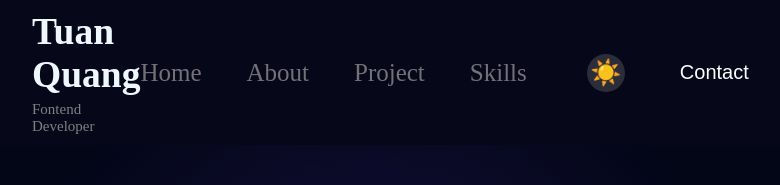
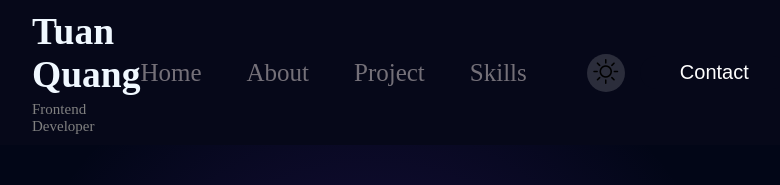
Before and after one commit to QuangTuan30009/Portfolio_Finall, a React (Vite) app: page / in a window 1280 px wide. Shown: the top 185 px of the page, without its empty margins (268-1048 px from the left). Built offline with nearby package versions, Linux system fonts and the light colour scheme.

Commit message:
Fix React className and typo in navbar component

```diff
--- a/src/Component/navbar/index.jsx
+++ b/src/Component/navbar/index.jsx
@@ -7,7 +7,7 @@ function Header() {
     <div className="navbar">
       <div className="navbar__logo">
         <h2>Tuan Quang</h2>
-        <h3>Fontend Developer</h3>
+        <h3>Frontend Developer</h3>
       </div>
       <div className="navbar__menu">
         <ul className="navbar__list">
@@ -18,7 +18,11 @@ function Header() {
         </ul>
         <div className="nav-right">
           <button className="theme-but" onClick={() => setDark(!dark)}>
-            {dark ? "🌙" : "☀️"}
+            {dark ? (
+              <i className="bi bi-moon"></i>
+            ) : (
+              <i className="bi bi-brightness-high"></i>
+            )}
           </button>
           <button className="contact-btn">Contact</button>
         </div>
```
